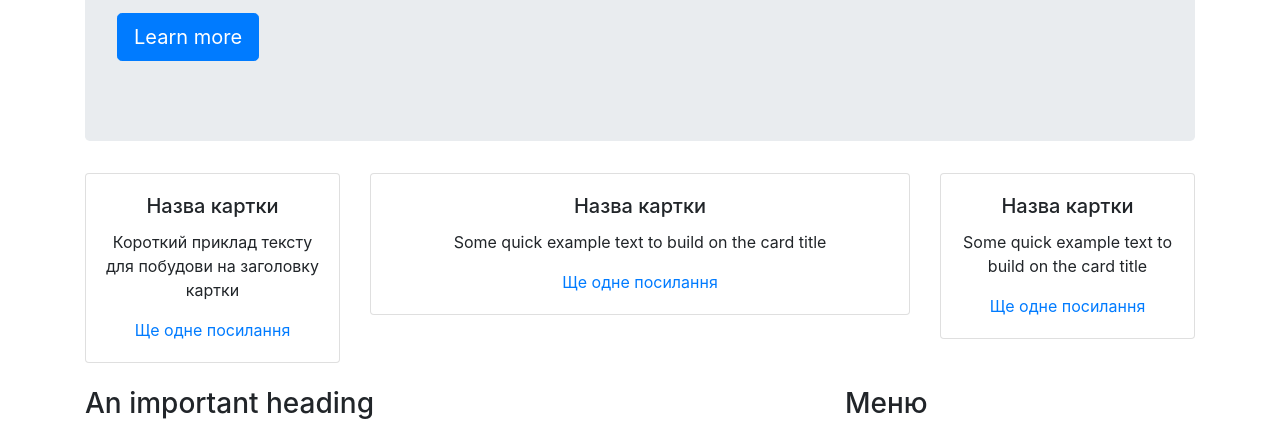
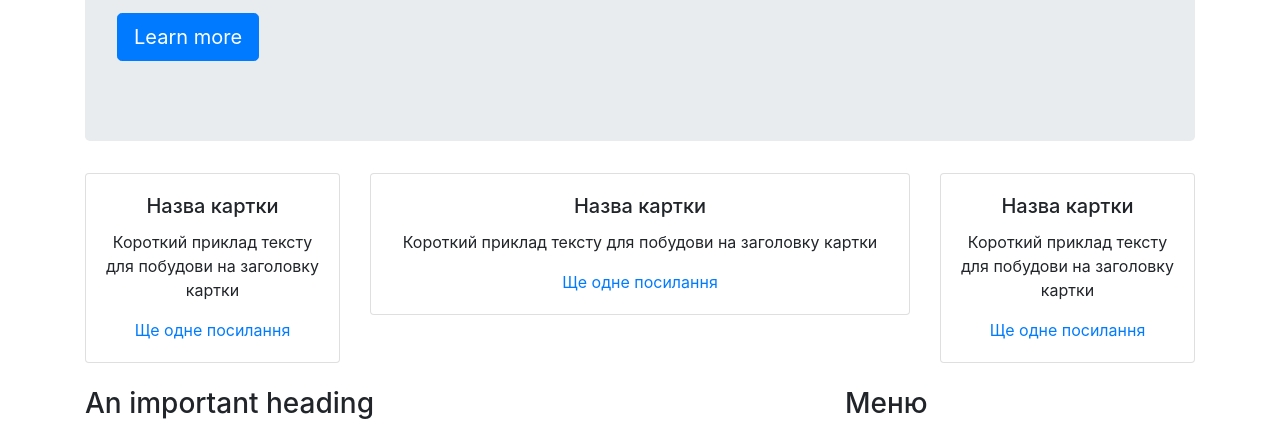
Before and after one commit to Freeky228/Bootstrap, a plain HTML site: page index.html in a window 1280 px wide. Shown: the part 288-714 px from the top of the page. Drawn offline with nearby package versions, Linux system fonts and the light colour scheme.

Commit message:
Update index.html

```diff
--- a/index.html
+++ b/index.html
@@ -68,7 +68,7 @@
             <div class="card">
                 <div class="card-body text-center">
                     <h5 class="card-title">Назва картки</h5>
-                    <p class="card-text">Some quick example text to build on the card title</p>
+                    <p class="card-text">Короткий приклад тексту для побудови на заголовку картки</p>
                     <a href="#" class="card-link">Ще одне посилання</a>
                 </div>
             </div>
@@ -77,7 +77,7 @@
             <div class="card mb-4">
                 <div class="card-body text-center">
                     <h5 class="card-title">Назва картки</h5>
-                    <p class="card-text">Some quick example text to build on the card title</p>
+                    <p class="card-text">Короткий приклад тексту для побудови на заголовку картки</p>
                     <a href="#" class="card-link">Ще одне посилання</a>
                 </div>
             </div>
```
